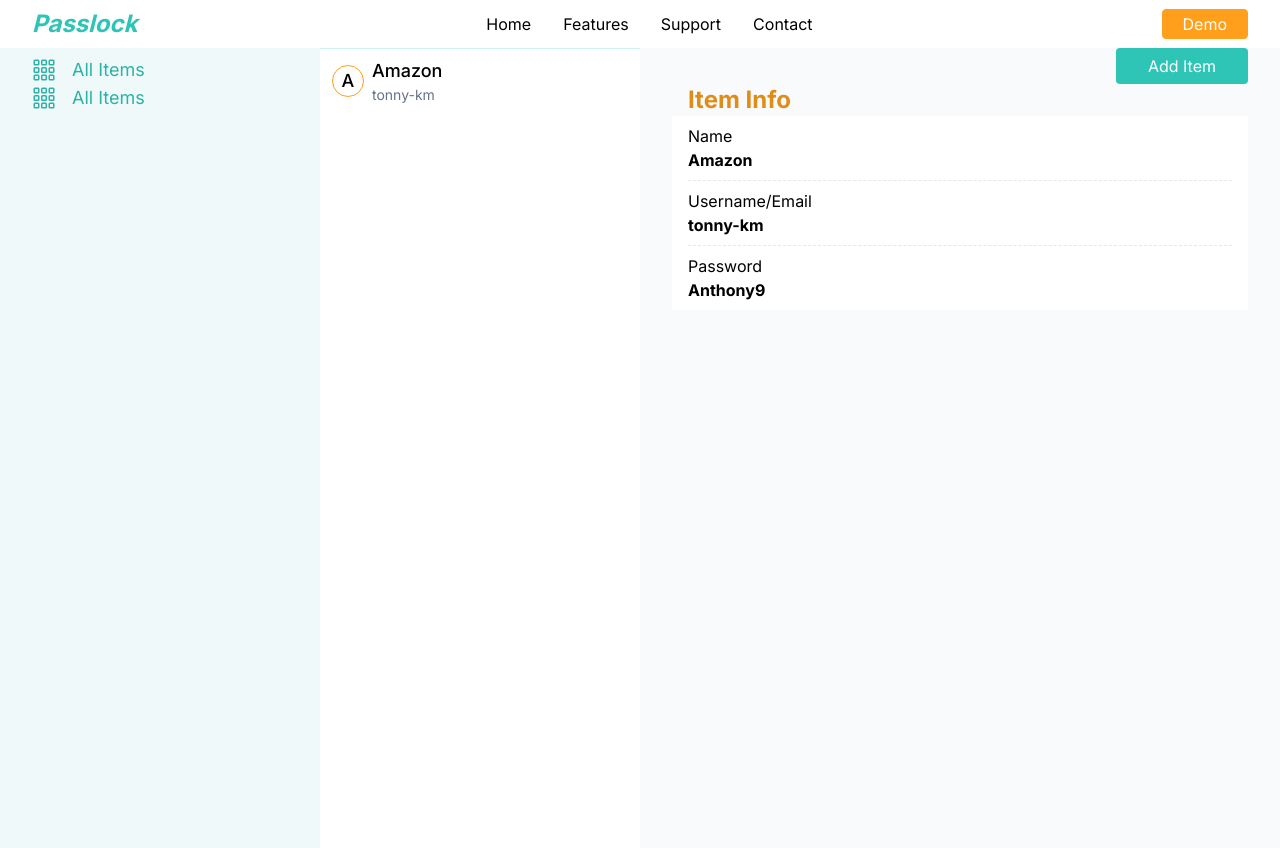
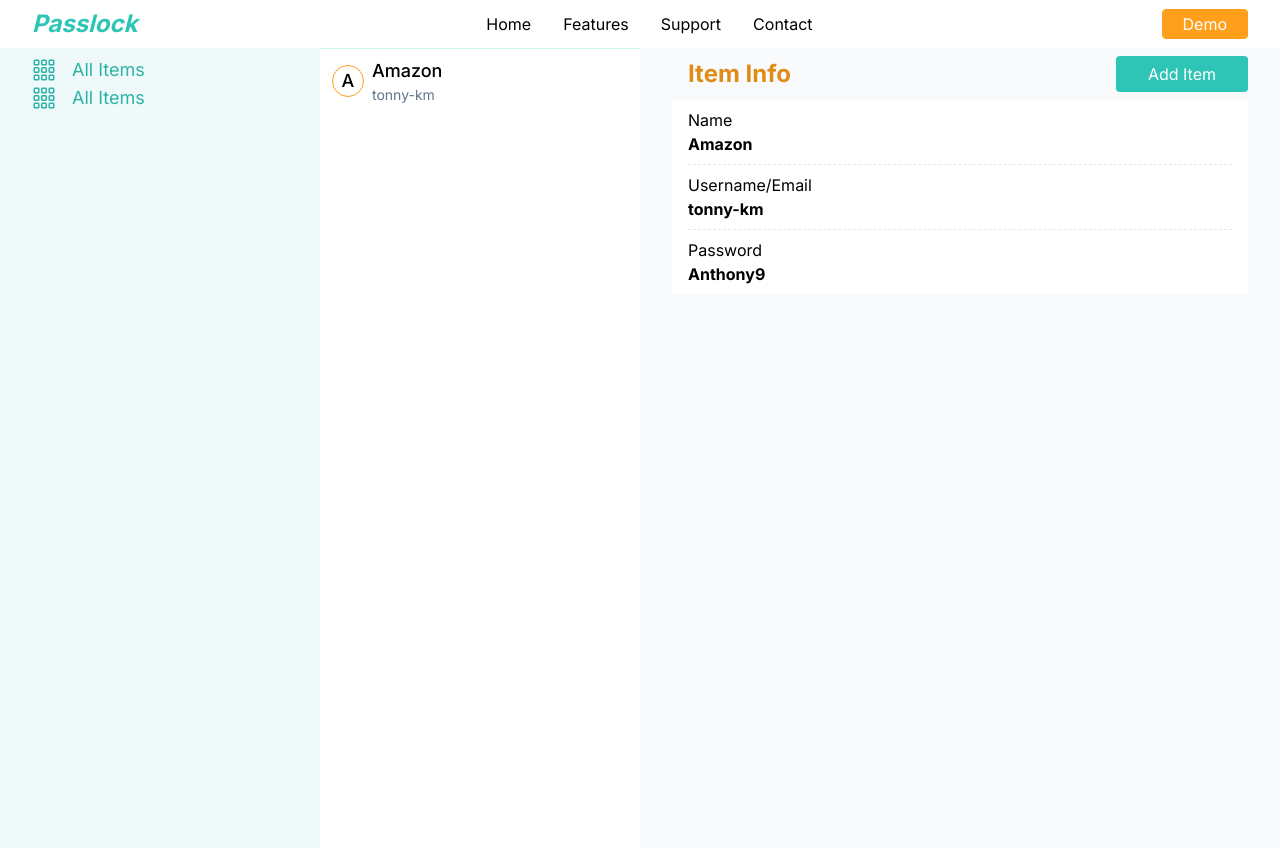
Before and after one commit to Tonnykimanthi/passlock, a Next.js app: page /demo in a window 1280 px wide. Built offline with nearby package versions, Linux system fonts and the light colour scheme.

Commit message:
Update ItemInfo.tsx

```diff
--- a/components/layout/ItemInfo.tsx
+++ b/components/layout/ItemInfo.tsx
@@ -10,15 +10,17 @@ const ItemInfo = () => {
   ) as Context;
 
   return (
-    <section className="flex basis-1/2 flex-col px-2 md:px-5 lg:px-8">
-      <button
-        className="self-end bg-primary hover:bg-primaryDark transition py-1.5 rounded text-white md:px-5 lg:px-8"
-        onClick={handleFormIsOpen}
-      >
-        Add Item
-      </button>
+    <section className="flex basis-1/2 flex-col px-2 sm:px-5 md:px-8">
+      <div className="my-2 flex items-center justify-between">
+        <h5 className="pl-4 text-2xl font-bold text-accentDark">Item Info</h5>
+        <button
+          className="rounded bg-primary p-1.5 text-white transition hover:bg-primaryDark md:px-5 lg:px-8"
+          onClick={handleFormIsOpen}
+        >
+          Add Item
+        </button>
+      </div>
       <AddItemForm />
-      <h5 className="px-4 text-2xl font-bold text-accentDark">Item Info</h5>
       <div className="divide-y-[1px] divide-dashed bg-white px-4 [&>article>p]:font-bold [&>article]:py-2">
         <article>
           <span>Name</span>
```
